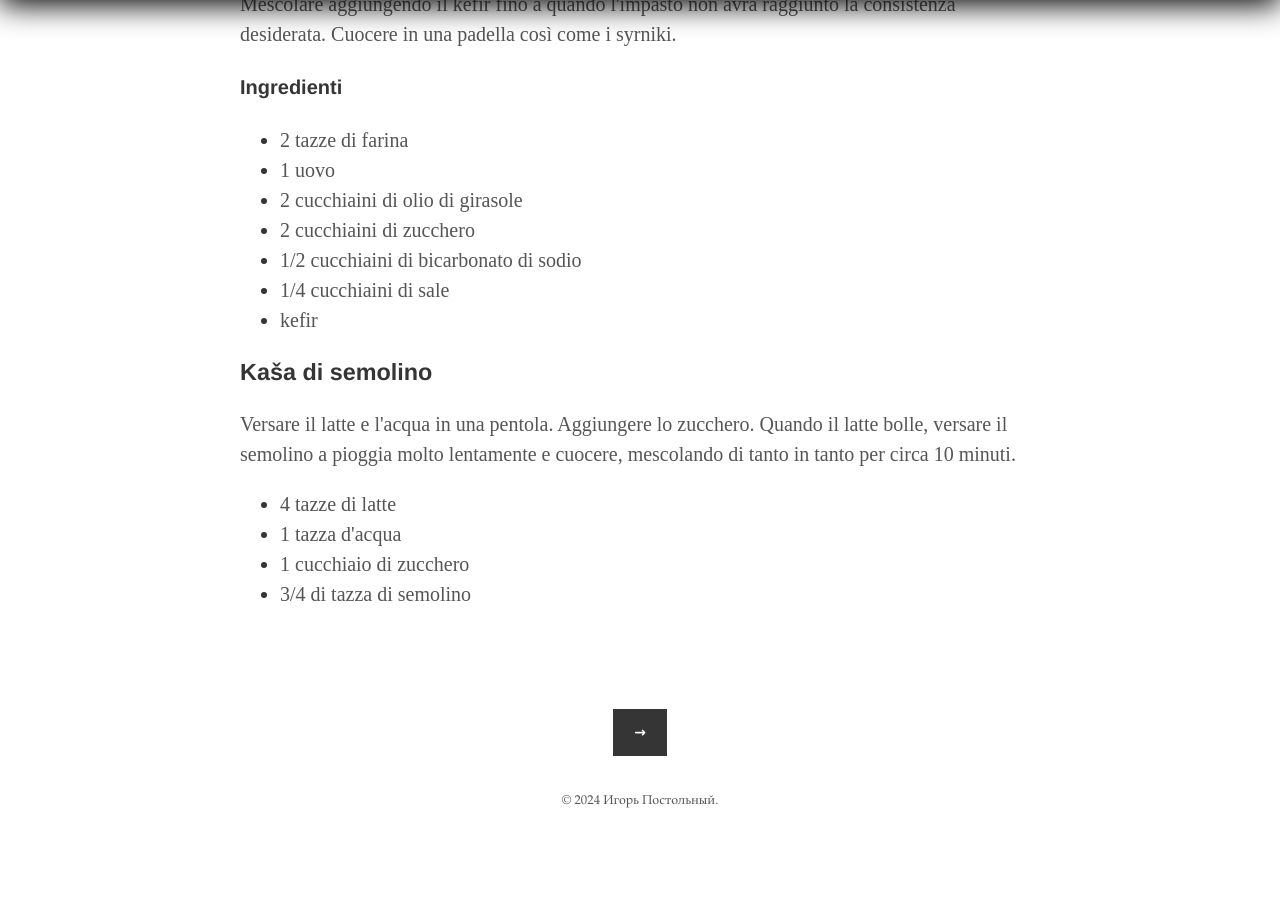
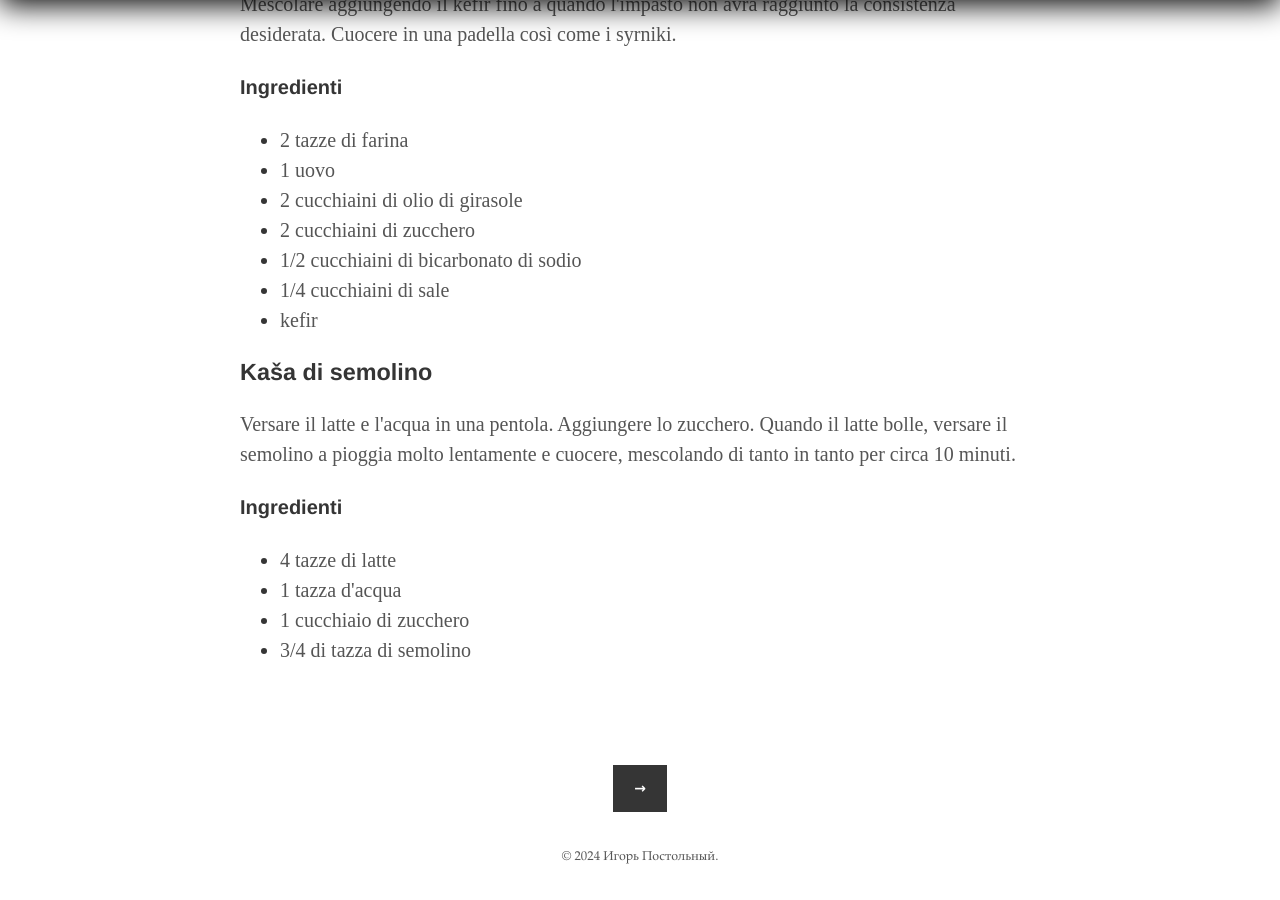
Before and after one commit to postolny/postolny.github.io, a Jekyll site: the page built from _posts/2024-02-08-le-mie-ricette.md, in a window 1280 px wide and 900 px high, scrolled down 1764 px. Built offline with Jekyll 4.4.1, drawn with Linux system fonts in a browser that asks for light colours; before the commit the page ends 2608 px from its top, so only the background shows below that.

Commit message:
Add files via upload

```diff
--- a/_posts/2024-02-08-le-mie-ricette.md
+++ b/_posts/2024-02-08-le-mie-ricette.md
@@ -56,6 +56,8 @@ Mettere in una scodella farina, uovo, bicarbonato di sodio, sale, zucchero, olio
 
 Versare il latte e l'acqua in una pentola. Aggiungere lo zucchero. Quando il latte bolle, versare il semolino a pioggia molto lentamente e cuocere, mescolando di tanto in tanto per circa 10 minuti.
 
+#### Ingredienti
+
 - 4 tazze di latte
 - 1 tazza d'acqua
 - 1 cucchiaio di zucchero
```
